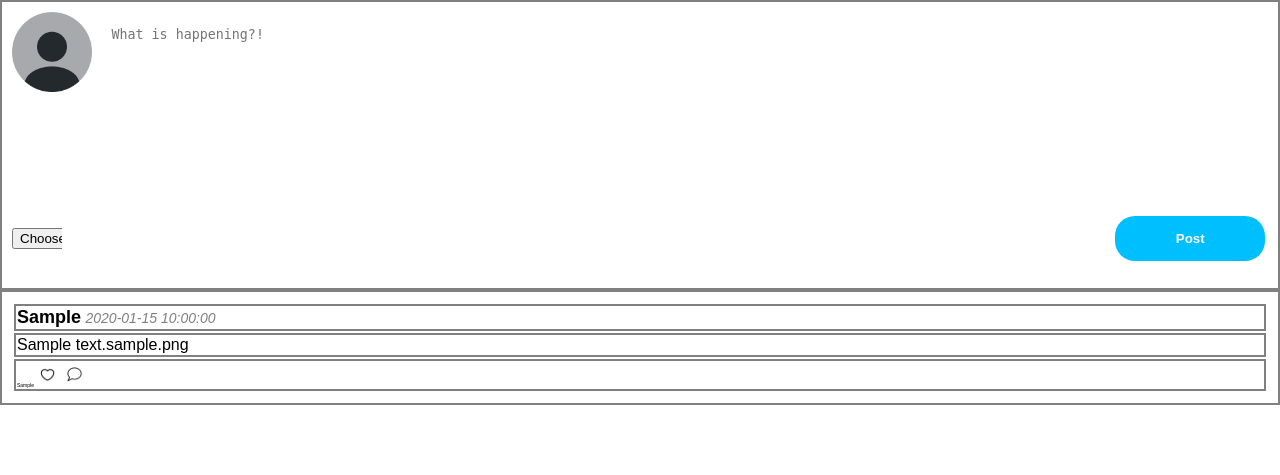
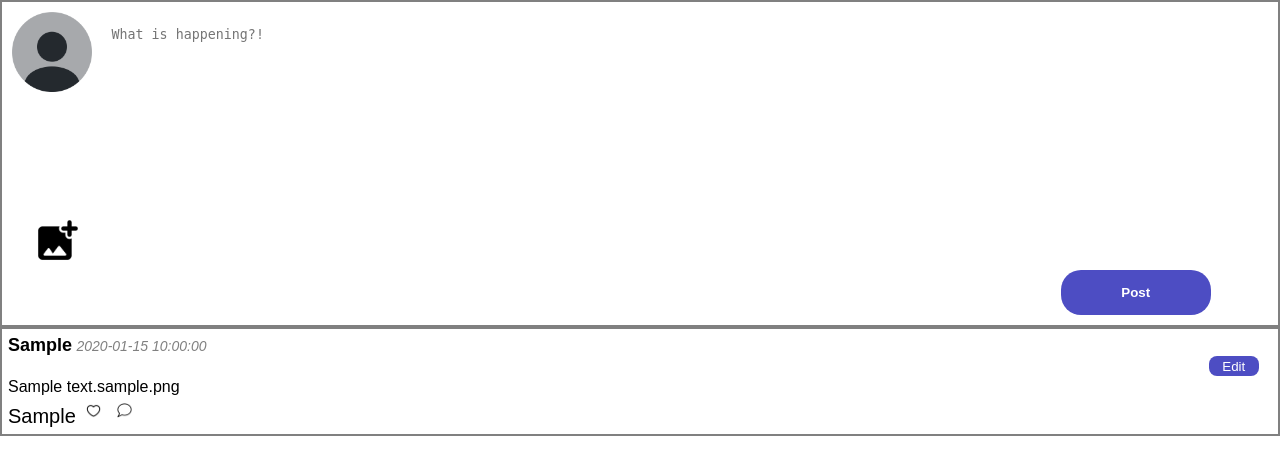
Before and after one commit to WhatABeatifulDuwang/Chirpify, a PHP site: page /pages/home.php in a window 1280 px wide. Shown: the top 475 px of the page. Run offline with PHP 8.4, Linux system fonts and the light colour scheme; tables that the repository leaves empty or names only in its code hold one stand-in row (values such as "Sample post").

Commit message:
Lots of changes to home.php

```diff
--- a/project/database.php
+++ b/project/database.php
@@ -140,3 +140,15 @@ function getUserDataFromTweet(){
         return false;
     }
 }
+
+function addLikeToTweet($tweetId){
+    global $conn;
+
+    try {
+        $stmt = $conn->prepare("UPDATE tweets SET likes + 1 WHERE id = ?");
+        $stmt->execute($tweetId);
+        return true;
+    } catch (PDOException $e) {
+        return false;
+    }
+}
--- a/project/dependencies/scripts/home_script.js
+++ b/project/dependencies/scripts/home_script.js
@@ -1,17 +1,20 @@
-function likeTweet() {
-    let image = document.getElementById("heart");
+let image_array = ["../assets/icons/heart-empty-icon.png", "../assets/icons/heart-full-icon.png"];
+i = 0;
 
-    let isPressed = true;
+function likeTweet(){
+    i++;
+    document.getElementById("heart").src = image_array[i];
+    if (i == image_array.length - 1) {
+        i = -1;
+    }
+}
 
-    image.addEventListener("click", function () {
-        if (isPressed){
-            image.src = "../assets/icons/heart-full-icon.png";
-            console.log("true");
-        }
-        else{
-            image.src = "../assets/icons/heart-empty-icon.png";
-            console.log("false");
-        }
-        isPressed = !isPressed;
-    });
+function editTweet(){
+    let message = document.getElementById("updateText");
+    let label = document.getElementById("textLabel");
+    let post = document.getElementById("submitButton");
+
+    message.setAttribute("type", "text");
+    label.style.display = "none";
+    post.setAttribute("type", "submit");
 }
--- a/project/dependencies/styles/home_style.css
+++ b/project/dependencies/styles/home_style.css
@@ -12,19 +12,19 @@ footer {
     border-style: solid;
     border-color: grey;
     border-width: 2px;
-    padding: 10px;
+    padding: 5px;
     height: 100%;
 }
 
 table{
     min-width: 100%;
     min-height: 100%;
+    border-collapse: collapse;
 }
 
-tr, td{
-    border-style: solid;
-    border-color: grey;
-    border-width: 2px;
+tr:nth-child(3n):not(:last-child){
+    border-bottom: 2px solid #657786;
+    min-width: 100%;
 }
 
 .userName{
@@ -40,18 +40,31 @@ tr, td{
     display: inline;
 }
 
+.edit{
+    margin-left: 95%;
+    border-radius: 8px;
+    border: none;
+    background-color: rgb(77, 77, 195);
+    color: white;
+    width: 50px;
+    height: 20px;
+}
+
 .tweetPost{
     border-style: solid;
     border-color: grey;
     border-width: 2px;
+    background-color: white;
     padding: 10px;
+    position: sticky;
+    top: 0;
 }
 
 .postButton{
     position: relative;
     width: 150px;
     height: 45px;
-    background-color: deepskyblue;
+    background-color: rgb(77, 77, 195);
     border-radius: 20px;
     border-style: none;
     color: white;
@@ -77,7 +90,7 @@ tr, td{
 .buttonBar{
     width: 20px;
     height: 20px;
-    font-size: 5px;
+    font-size: 20px;
 }
 
 .buttonBar img{
@@ -95,4 +108,5 @@ tr, td{
 #imageIcon {
     width: 50px;
     height: 50px;
+    margin-left: 20px;
 }
--- a/project/dependencies/styles/navbar_style.css
+++ b/project/dependencies/styles/navbar_style.css
@@ -49,7 +49,7 @@ nav li img{
 .dropdown-content {
     display: none;
     position: absolute;
-    background-color: lightblue;
+    background-color: rgb(77, 77, 195);
     box-shadow: 0 8px 16px 0 rgba(0,0,0,0.2);
 }
 
--- a/project/pages/home.php
+++ b/project/pages/home.php
@@ -13,16 +13,16 @@
         <form method="post" action="home.php" enctype="multipart/form-data">
             <img src="../assets/imgs/profile-icon.png" alt="profile_picture" class="profile_picture">
             <label>
-                <textarea placeholder="What is happening?!" name="message"></textarea>
+                <textarea placeholder="What is happening?!" name="message" required></textarea>
                 <?php
                 // This method saves the data which has been written in the textarea and creates a tweet in the database accordingly
                 if (isset($_POST['message'])){
-                    htmlentities(createTweet($_POST['message'], 1));
+                    createTweet($_POST['message'], 1);
                 }
                 ?>
             </label>
             <div>
-                <input type="file" id="imageIcon" src="../assets/icons/add-image-icon.png" alt="imageIcon" accept="image/*">
+                <img id="imageIcon" src="../assets/icons/add-image-icon.png" alt="imageIcon">
                 <button type="submit" value="send" class="postButton">Post</button>
             </div>
         </form>
@@ -43,6 +43,7 @@
 
                         //$name = $userData['users.name'];
                         $name = $tweet['user'];
+                        $id = $tweet['id'];
                         $created_at = $tweet['created_at'];
                         $amountOfLikes = $tweet['likes'];
 
@@ -50,25 +51,41 @@
                         ?>
                         <p class="userName"><?php echo $name ?></p>
                         <p class="time_posted"><?php echo $created_at ?></p>
+                        <button onclick="editTweet()" class="edit">Edit</button>
                     </td>
                 </tr>
                 <tr>
                     <td class="tweetText">
-                        <?php echo $tweet['message'];
+                        <form method="post" action="home.php">
+                        <?php
+                        // This method makes a label and an input for the tweet containing message
+                        $message = $tweet['message'];
+                        echo "<label id='textLabel' for='updateText'>$message</label>";
+                        echo "<input type='hidden' id='updateText' name='updatedTweet' value=$message>";
+
+                        // This method checks if an image is set, if so it will be shown
                         if (isset($tweet['image'])){
                             echo $tweet['image'];
                         }
+
+                        // This method checks if the submit button has been pressed to update the database
+                        if (isset($_POST['submit'])){
+                            changeTweetData($id, $_POST['updatedTweet'], null);
+                        }
                         ?>
+                            <input type='hidden' id='submitButton' name="submit" value='Submit'>
+                        </form>
                     </td>
                 </tr>
             <tr>
                <td class="buttonBar">
                    <?php
+                   // This method checks if the amount of likes has exceeded zero, if so the amount will be shown
                         if ($amountOfLikes != 0) {
                             echo $amountOfLikes;
                         }
                    ?>
-                   <img onclick="likeTweet()" id="heart" src="../assets/icons/heart-empty-icon.png" alt="empty_heart">
+                   <img onclick="likeTweet()<?php //addLikeToTweet(1) ?>" id="heart" src="../assets/icons/heart-empty-icon.png" alt="empty_heart">
                    <img src="../assets/icons/reply-icon.png" alt="reply">
                </td>
             </tr>
```
